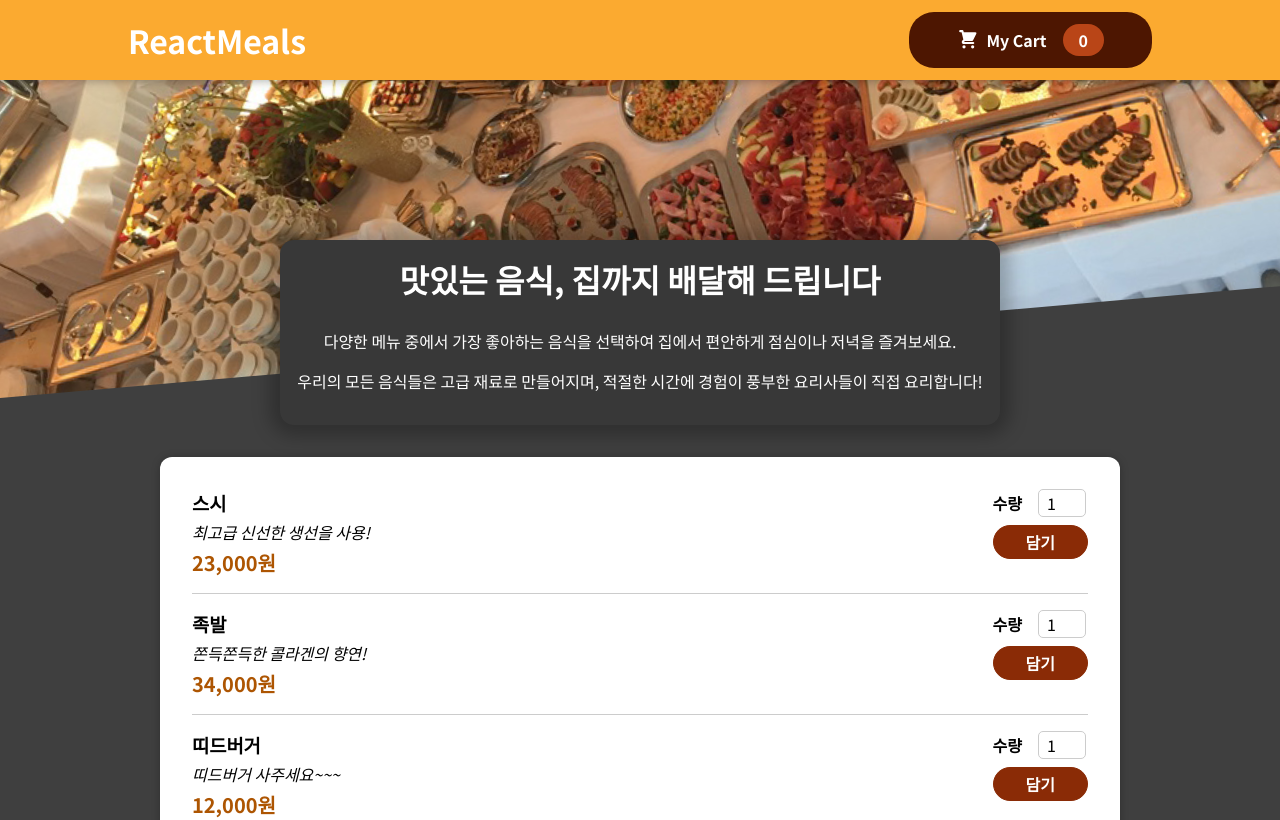
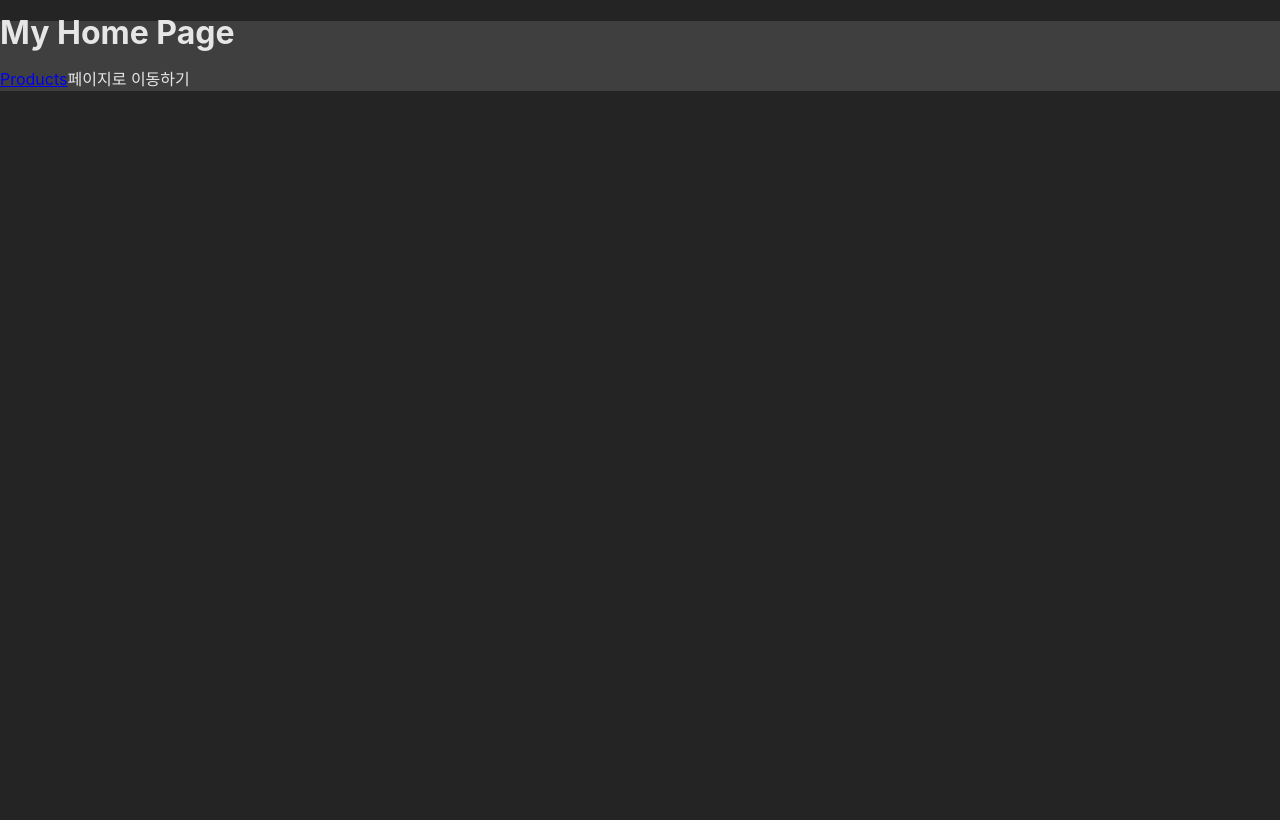
Before and after one commit to binwoojoo/react-study202406, a React (Create React App) app: page / in a window 1280 px wide. Shown: the top 820 px of the page. Built offline with nearby package versions, Linux system fonts and the light colour scheme.

Commit message:
라우팅

```diff
--- a/package.json
+++ b/package.json
@@ -10,6 +10,7 @@
     "react": "^18.3.1",
     "react-dom": "^18.3.1",
     "react-icons": "^5.2.1",
+    "react-router-dom": "^6.24.0",
     "react-scripts": "5.0.1",
     "reactstrap": "^9.2.2",
     "sass": "^1.77.6",
--- a/src/App.js
+++ b/src/App.js
@@ -1,28 +1,16 @@
-import React, { useState } from 'react';
-import Header from './components/Food/Layout/Header';
-import Meals from './components/Food/Meals/Meals';
-import Cart from './components/Food/Cart/Cart';
-import CartProvider from './store/CartProvider';
+import React from "react";
+import Home from "./components/RouteExample/pages/home";
+import Products from "./components/RouteExample/pages/Products";
+import { createBrowserRouter,RouterProvider } from "react-router-dom";
+
+const router = createBrowserRouter([
+  { path: "/", element:<Home /> },
+  { path: "/products", element:<Products/> }
+]);
 
 const App = () => {
-
-  // 장바구니 모달을 열고 닫는 상태변수
-  const [cartIsShown, setCartIsShown] = useState(false);
-
-  // 모달을 열어주는 핸들러
-  const showCartHandler = () => setCartIsShown(true);
-
-  // 모달을 닫아주는 핸들러
-  const hideCartHandler = () => setCartIsShown(false);
-
   return (
-    <CartProvider>
-      {cartIsShown && <Cart onClose={hideCartHandler} />}
-      <Header onShowCart={showCartHandler} />
-      <div id="main">
-        <Meals />
-      </div>
-    </CartProvider>
+   <RouterProvider router={router}/>
   );
 };
 
--- /dev/null
+++ b/src/components/RouteExample/pages/Products.js
@@ -0,0 +1,16 @@
+import React from "react";
+import { Link } from 'react-router-dom';
+
+const Products = () => {
+  console.log("products!");
+  return (
+    <>
+      <h1>My Home Page</h1>
+      <p>
+        <Link to="/">home</Link>페이지로 이동하기
+      </p>
+    </>
+  );
+};
+
+export default Products;
--- /dev/null
+++ b/src/components/RouteExample/pages/home.js
@@ -0,0 +1,16 @@
+import React from "react";
+import { Link } from 'react-router-dom';
+
+const home = () => {
+  console.log("home!");
+  return (
+    <>
+      <h1>My Home Page</h1>
+      <p>
+        <Link to="/products">Products</Link>페이지로 이동하기
+      </p>
+    </>
+  );
+};
+
+export default home;
--- a/src/index.css
+++ b/src/index.css
@@ -12,3 +12,54 @@
   margin: 0;
   background-color: #3f3f3f;
 }
+
+* {
+  box-sizing: border-box;
+}
+
+:root {
+  font-family: Inter, Avenir, Helvetica, Arial, sans-serif;
+  font-size: 16px;
+  line-height: 24px;
+  font-weight: 400;
+
+  color-scheme: light dark;
+  color: rgba(255, 255, 255, 0.87);
+  background-color: #242424;
+
+  font-synthesis: none;
+  text-rendering: optimizeLegibility;
+  -webkit-font-smoothing: antialiased;
+  -moz-osx-font-smoothing: grayscale;
+  -webkit-text-size-adjust: 100%;
+
+  --color-gray-100: #f4f3f1;
+  --color-gray-200: #dddbd8;
+  --color-gray-300: #ccc9c6;
+  --color-gray-400: #aeaba7;
+  --color-gray-500: #8a8784;
+  --color-gray-600: #656360;
+  --color-gray-700: #4b4a47;
+  --color-gray-800: #31302e;
+  --color-gray-900: #1f1d1b;
+
+  --color-primary-100: #fcf3e1;
+  --color-primary-200: #fceccd;
+  --color-primary-300: #fae1af;
+  --color-primary-400: #fbd997;
+  --color-primary-500: #ffd37c;
+  --color-primary-600: #f9c762;
+  --color-primary-700: #fbc14d;
+  --color-primary-800: #fab833;
+  --color-primary-900: #f6ad1b;
+}
+
+body {
+  margin: 0;
+}
+
+ul {
+  list-style: none;
+  margin: 0;
+  padding: 0;
+}
```
Also changed, not shown: 1 other file (tests, documents, lock files or other folders).
